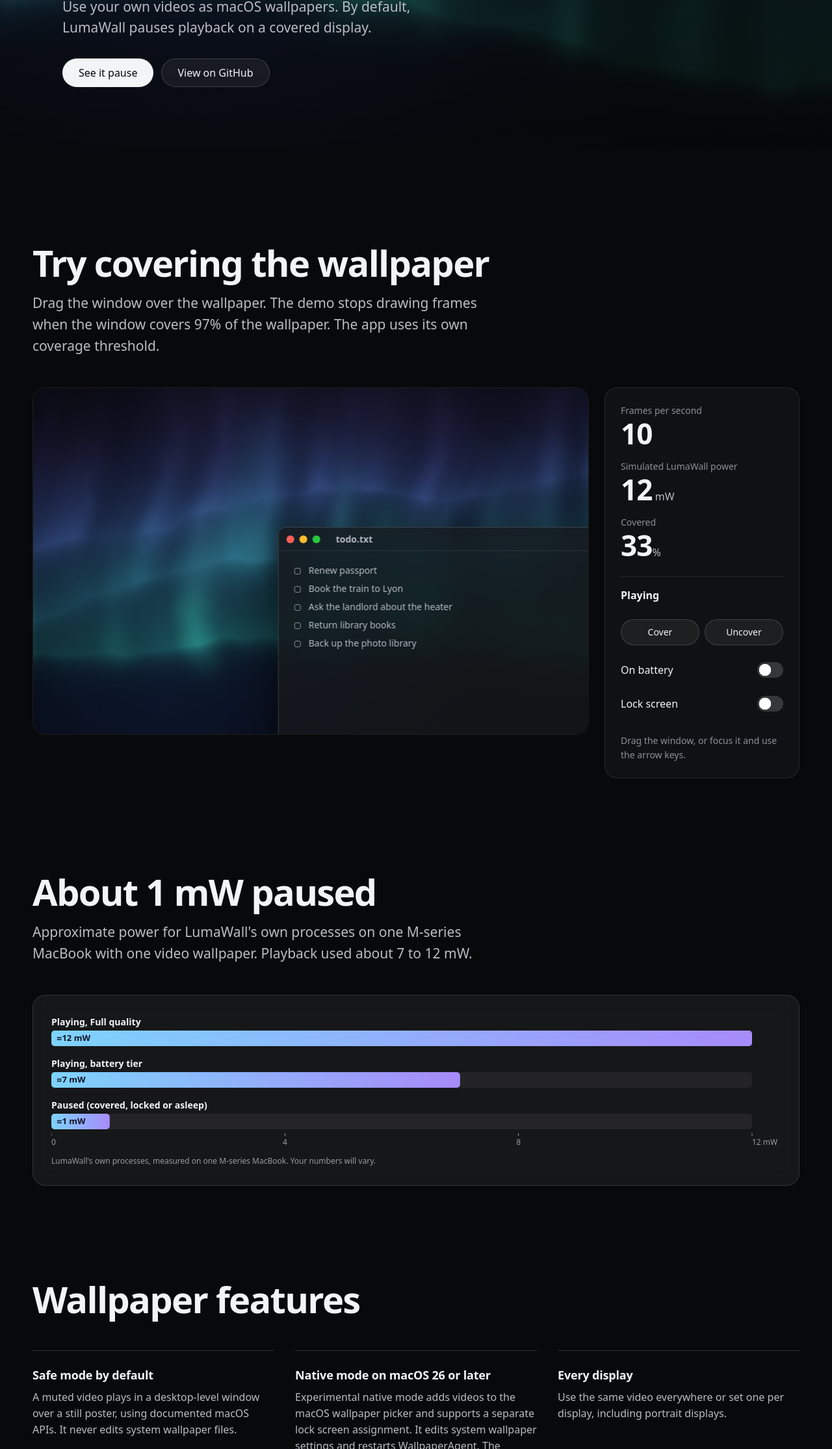
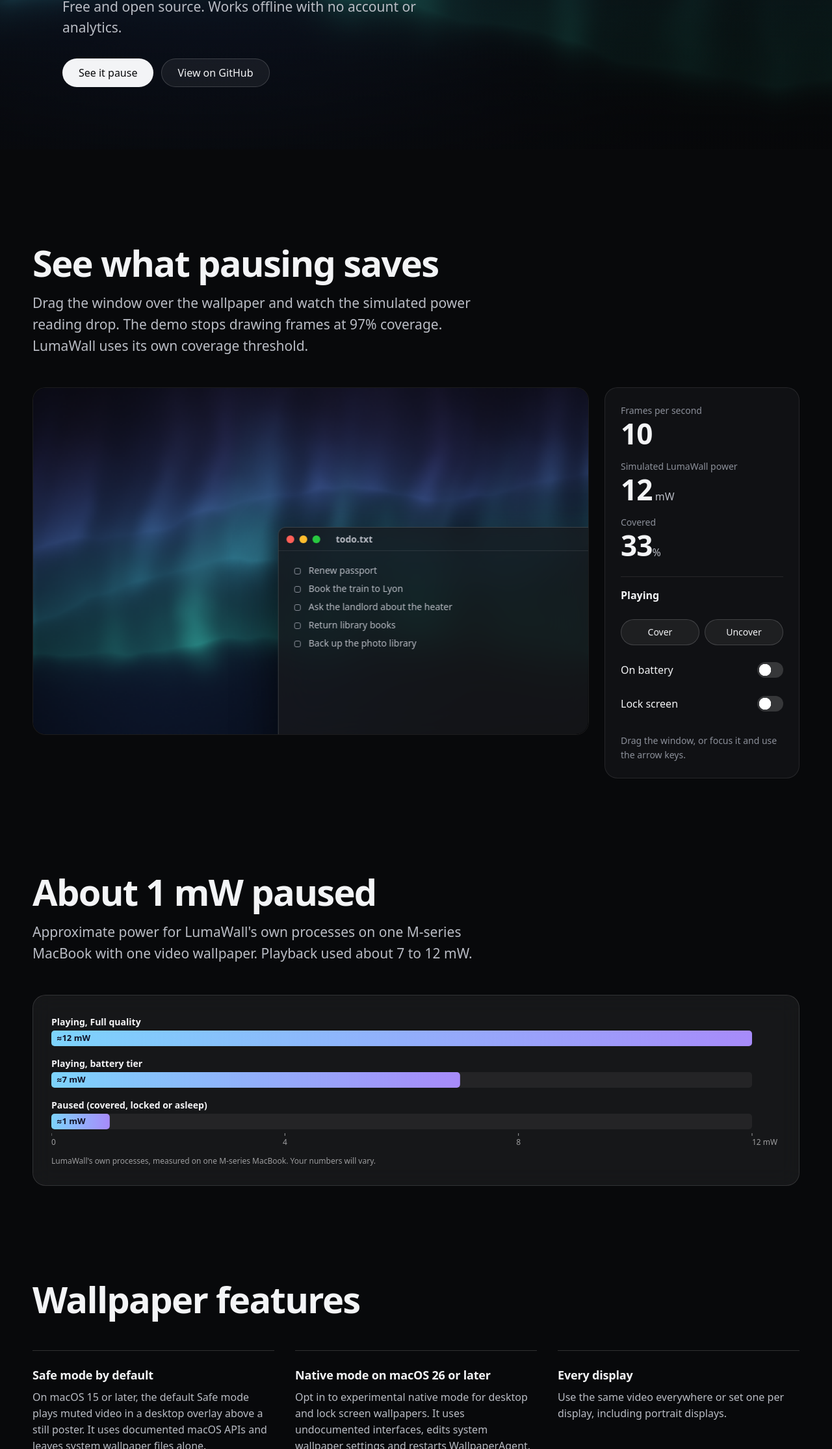
Before and after one commit to Luseefor/LumaWall, a plain HTML site: page site/index.html in a window 1280 px wide. Shown: the part 570-2800 px from the top of the page at 65% size. Drawn offline with Linux system fonts and the light colour scheme; animation ran at ten frames a second.

Commit message:
fix(site): lead with local video wallpapers
Co-Authored-By: spade <bot@acehq.dev>

```diff
--- a/site/index.html
+++ b/site/index.html
@@ -47,9 +47,9 @@
       <section class="hero" id="top" aria-labelledby="hero-title">
         <canvas class="wall" data-hero-canvas aria-hidden="true"></canvas>
         <div class="hero-copy">
-          <h1 id="hero-title">Your desktop, alive.<br />Paused when covered.</h1>
+          <h1 id="hero-title">Your videos as<br />live Mac wallpapers.</h1>
           <p class="lede">
-            Use your own videos as macOS wallpapers. By default, LumaWall pauses playback on a covered display.
+            Free and open source. Works offline with no account or analytics.
           </p>
           <div class="actions">
             <a class="button primary" href="#demo">See it pause</a>
@@ -60,10 +60,10 @@
 
       <section class="section" id="demo" aria-labelledby="demo-title">
         <header class="section-head">
-          <h2 id="demo-title">Try covering the wallpaper</h2>
+          <h2 id="demo-title">See what pausing saves</h2>
           <p>
-            Drag the window over the wallpaper. The demo stops drawing frames when the window covers 97% of the
-            wallpaper. The app uses its own coverage threshold.
+            Drag the window over the wallpaper and watch the simulated power reading drop. The demo stops drawing
+            frames at 97% coverage. LumaWall uses its own coverage threshold.
           </p>
         </header>
 
@@ -145,16 +145,17 @@
           <li>
             <h3>Safe mode by default</h3>
             <p>
-              A muted video plays in a desktop-level window over a still poster, using documented macOS APIs. It never
-              edits system wallpaper files.
+              On macOS 15 or later, the default Safe mode plays muted video in a desktop overlay above a still poster.
+              It uses documented macOS APIs and leaves system wallpaper files alone.
             </p>
           </li>
           <li>
             <h3>Native mode on macOS 26 or later</h3>
             <p>
-              Experimental native mode adds videos to the macOS wallpaper picker and supports a separate lock screen
-              assignment. It edits system wallpaper settings and restarts WallpaperAgent. The undocumented
-              interfaces it uses may break after a macOS update.
+              Opt in to experimental native mode for desktop and lock screen wallpapers. It uses undocumented
+              interfaces, edits system wallpaper settings and restarts WallpaperAgent. If a native assignment
+              fails, LumaWall automatically falls back to Safe mode. Use Restore original wallpaper to recover
+              your previous settings from a local backup.
             </p>
           </li>
           <li>
@@ -218,7 +219,7 @@
               A signed, notarized download is unavailable. The repository has build instructions.
             </p>
             <div class="actions">
-              <a class="button primary" href="https://github.com/Luseefor/LumaWall/releases">GitHub Releases</a>
+              <a class="button primary" href="https://github.com/Luseefor/LumaWall/releases">Follow releases</a>
               <a class="button" href="https://github.com/Luseefor/LumaWall">Source code</a>
             </div>
           </div>
```
